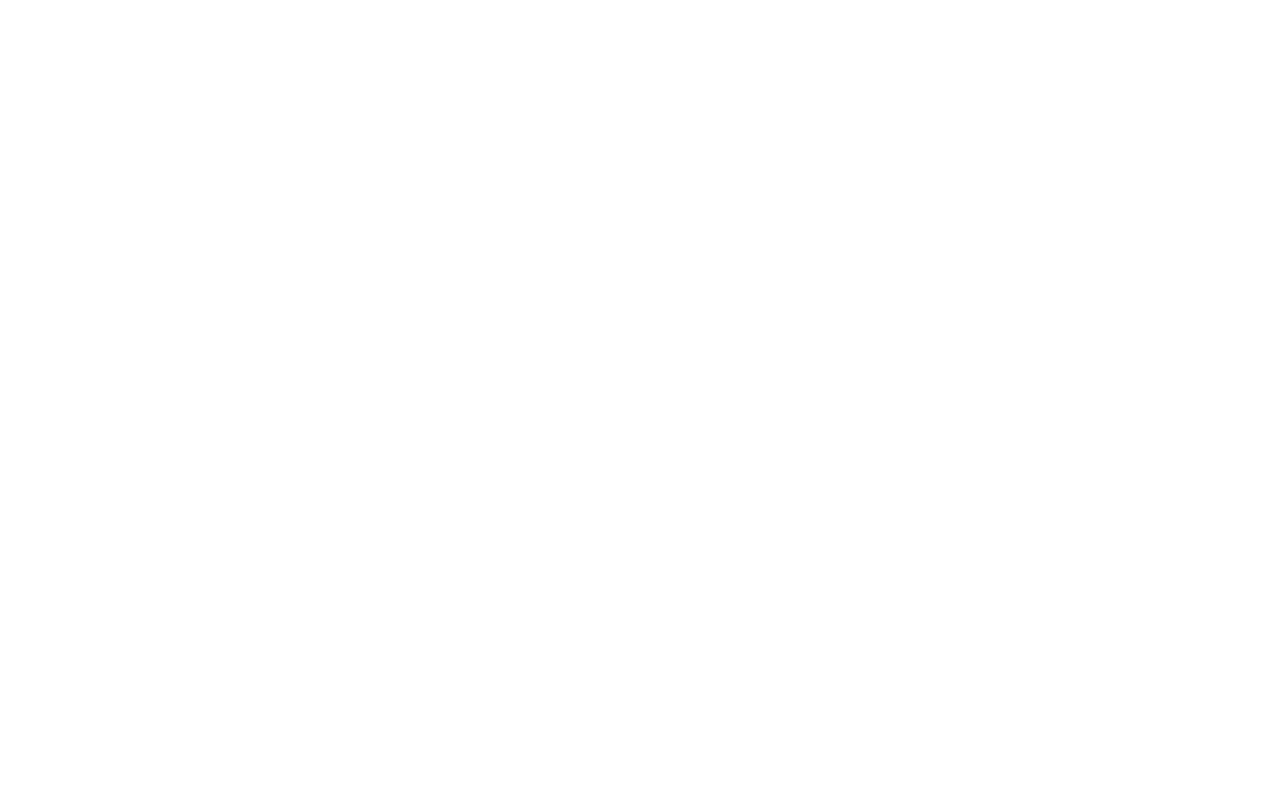
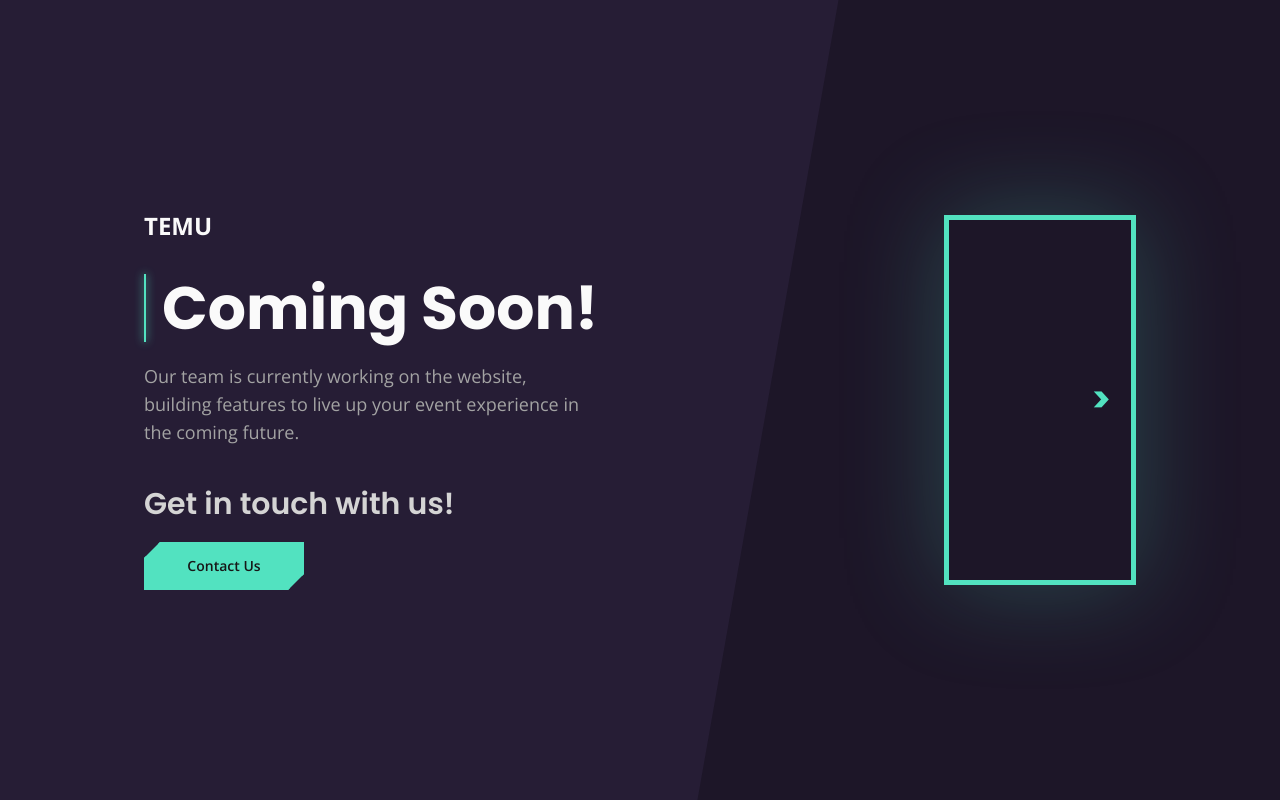
Before and after one commit to Darren-34810/cranium-fe, a React (Create React App) app: page /soon in a window 1280 px wide. Built offline with nearby package versions, Linux system fonts and the light colour scheme.

Commit message:
Coming Soon Page

```diff
--- a/src/App.js
+++ b/src/App.js
@@ -28,13 +28,15 @@
 import UserProfile from "./pages/AdminDashboard/UserProfile";
 import MediaInput from "./pages/AdminDashboard/MediaInput";
 import HomepageFirst from "./pages/HomepageFirst";
+import ComingSoon from "./pages/ComingSoon";
 
 function App() {
   return (
     <Router>
       <Switch>
-        <Redirect exact from={'/'} to={'/welcome'}/>
-        <Route exact path="/welcome" component={Welcome}/>
+        <Redirect exact from={'/'} to={'/soon'}/>
+        <Route exact path={'/soon'} component={ComingSoon}/>
+        <Route exact path={'/welcome'} component={Welcome}/>
         <Route exact path={'/dashboard'} component={Dashboard}/>
         <Route exact path={'/homepage'} component={Homepage}/>
         <Route exact path={'/homepagefirst'} component={HomepageFirst}/>
--- a/src/components/TopNavbar.js
+++ b/src/components/TopNavbar.js
@@ -1,4 +1,5 @@
 import { createRef } from "react";
+import { Link } from "react-router-dom";
 
 const TopNavbar = () => {
   const navContentRef = createRef();
@@ -10,9 +11,9 @@
   return (
     <nav className="bg-primary-500">
       <div className="max-w-screen-2xl flex items-center justify-between flex-wrap px-8 sm:px-10 py-4 sm:py-5 mx-auto z-10 top-0">
-        <a href="/" className="text-xl sm:text-2xl font-bold text-white">
+        <Link href="/" className="text-xl sm:text-2xl font-bold text-neutral-50">
           TEMU
-        </a>
+        </Link>
 
         <div className="block sm:hidden">
           <button onClick={navToggle}
@@ -30,13 +31,13 @@
           ref={navContentRef}>
           <ul className="sm:flex justify-end flex-1 items-center">
             <li className="ml-0 sm:ml-6 font-semibold">
-              <a href="#services" className="inline-block py-2 sm:py-0 text-base md:text-lg text-white no-underline hover:text-secondary-500 transition">Services</a>
+              <a href="#services" className="inline-block py-2 sm:py-0 text-base md:text-lg text-neutral-50 no-underline hover:text-secondary-500 transition">Services</a>
             </li>
             <li className="ml-0 sm:ml-6 font-semibold">
-              <a href="#live" className="inline-block py-2 sm:py-0 text-base md:text-lg text-white no-underline hover:text-secondary-500 transition">Experience Live</a>
+              <a href="#live" className="inline-block py-2 sm:py-0 text-base md:text-lg text-neutral-50 no-underline hover:text-secondary-500 transition">Experience Live</a>
             </li>
             <li className="ml-0 sm:ml-6 font-semibold">
-              <a href="#contact" className="inline-block py-2 sm:py-0 text-base md:text-lg text-white no-underline hover:text-secondary-500 transition">Contact Us</a>
+              <a href="#contact" className="inline-block py-2 sm:py-0 text-base md:text-lg text-neutral-50 no-underline hover:text-secondary-500 transition">Contact Us</a>
             </li>
           </ul>
         </div>
--- a/src/index.css
+++ b/src/index.css
@@ -154,6 +154,10 @@
         @apply w-[100px] h-0.5 border-t-2 border-l-0 border-secondary-500 mb-4 mr-0 shadow-[0_0_8px] shadow-secondary-500;
     }
 
+    .shadow-green {
+        @apply shadow-[0_0_100px_rgba(82,226,192,0.25)];
+    }
+
     .shadow-black {
         @apply shadow-[0_0_100px_rgba(0,0,0,0.25)];
     }
--- /dev/null
+++ b/src/pages/ComingSoon.jsx
@@ -0,0 +1,36 @@
+import { Link } from "react-router-dom";
+import Button from "../components/Button";
+
+const ComingSoon = () => {
+  return (
+    <>
+      <div className="relative w-screen h-screen bg-primary-700 flex flex-col lg:flex-row justify-between lg:items-center overflow-x-hidden lg:overflow-hidden sm:px-24 lg:px-36">
+        <div class="hidden sm:block fixed bg-primary-800 w-[50vw] h-[110vh] -skew-x-[10deg] pointer-events-none sm:-right-12 lg:-right-32"></div>
+        <div className="flex flex-col justify-center items-center sm:items-stretch pt-12 px-12 sm:px-0 sm:pt-24 lg:pt-0 z-10">
+          <Link href="/" className="text-xl sm:text-2xl font-bold text-neutral-50 mr-auto">
+            TEMU
+          </Link>
+          <div className="flex flex-col sm:flex-row items-center sm:items-stretch mt-8">
+            <div className="hl sm:vl"></div>
+            <h2 className="text-neutral-50 text-3xl sm:text-5xl lg:text-6xl font-bold py-1 lg:mr-8 xl:mr-0">
+              Coming Soon!
+            </h2>
+          </div>
+          <p className="max-w-md text-neutral-400 text-center sm:text-left text-xs sm:text-base lg:text-lg mt-5">
+            Our team is currently working on the website, building features to
+            live up your event experience in the coming future.
+          </p>
+          <div className="flex flex-col items-center sm:items-start mt-10">
+              <h3 className="text-neutral-300 text-xl sm:text-2xl lg:text-3xl font-semibold">Get in touch with us!</h3>
+              <Button variant="primary" size="large" isCustom={true} className="mt-2 sm:mt-5">Contact Us</Button>
+          </div>
+        </div>
+        <div className="w-48 flex justify-end items-center border-[5px] border-secondary-500 shadow-green mx-auto my-12 sm:mx-0 sm:mb-24 lg:my-0 z-10">
+          <h2 className="text-secondary-500 text-4xl font-bold py-40 mr-5">{'>'}</h2>
+        </div>
+      </div>
+    </>
+  );
+};
+
+export default ComingSoon;
```
